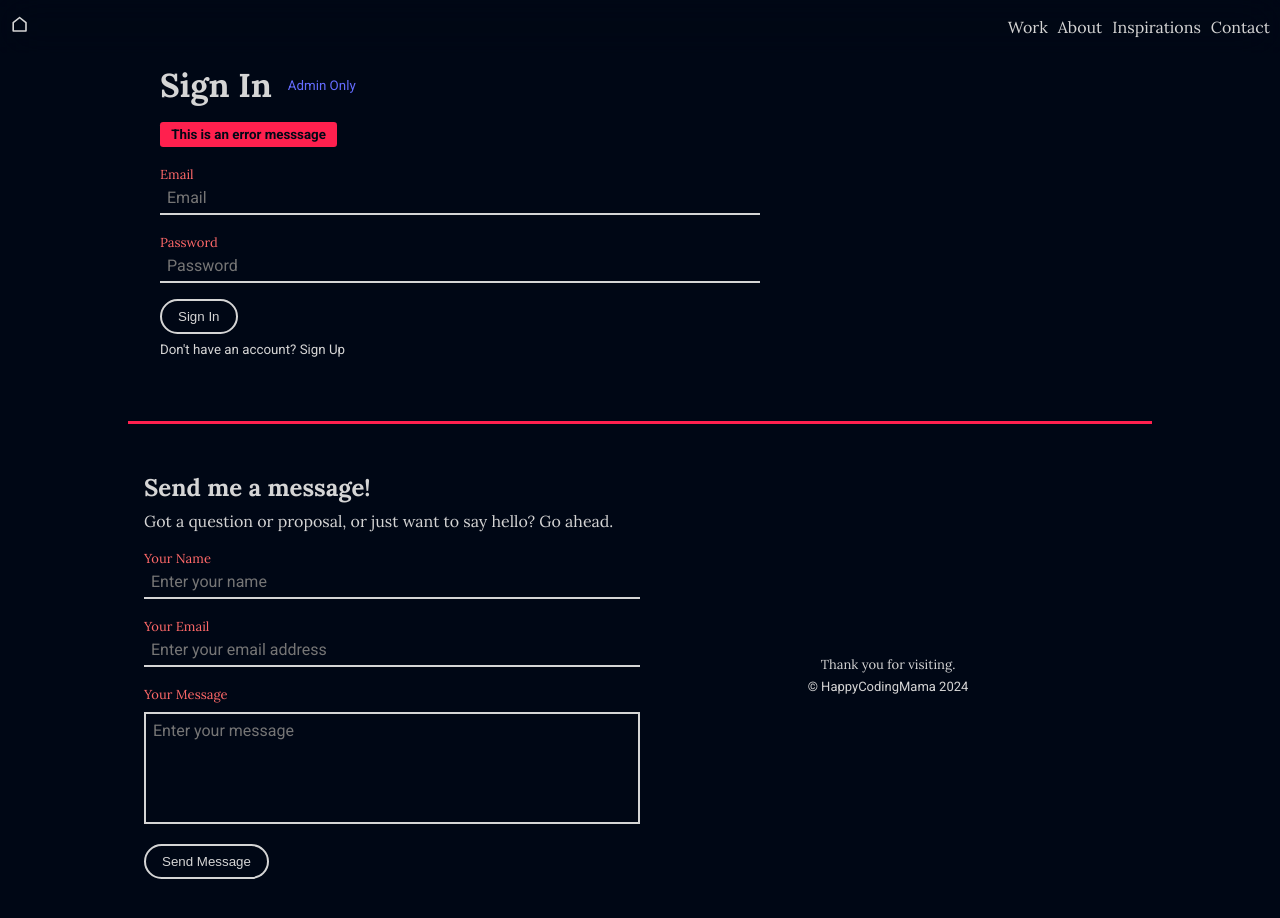
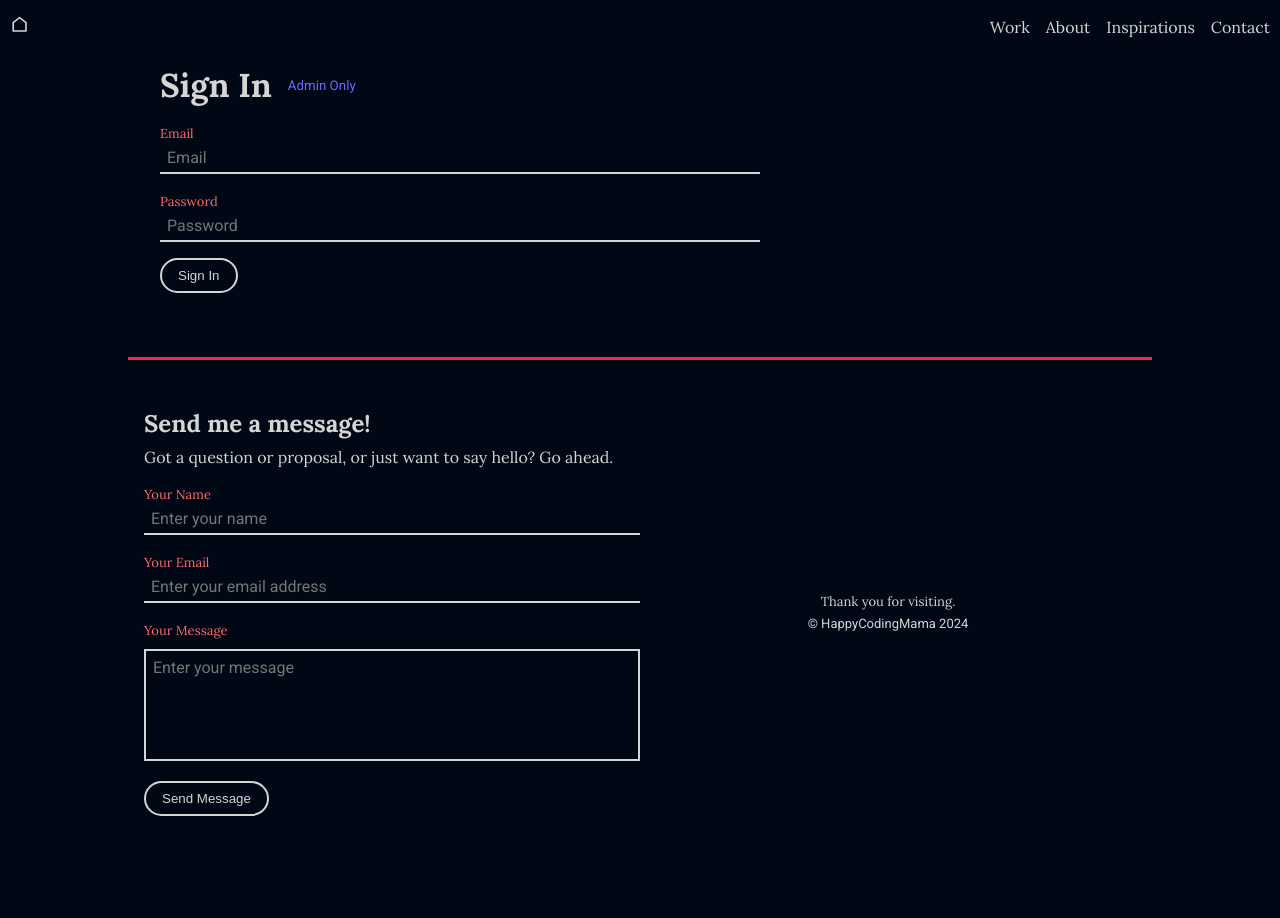
Before and after one commit to SwimmingWebDev/portfolio2024, a React (Vite) app in the folder client/: page /login in a window 1280 px wide. Shown: the top 918 px of the page. After the commit the page ends 864 px from the top, so only its background shows below. Built offline with nearby package versions, Linux system fonts and the light colour scheme.

Commit message:
Set admin ability

```diff
--- a/client/src/components/Header.jsx
+++ b/client/src/components/Header.jsx
@@ -1,11 +1,16 @@
-import React from "react";
+import React, { useContext } from "react";
 import { Link } from "react-router-dom";
 
 //icons
 import { RiHomeLine } from "react-icons/ri";
 import { SlMenu } from "react-icons/sl";
+import { RiLogoutCircleRLine } from "react-icons/ri";
+
+import { userContext } from "../context/userProvider.jsx";
 
 const Header = () => {
+  const { currentUser } = useContext(userContext);
+
   return (
     <header className="main-header">
       <Link to="/" className="logo">
@@ -18,6 +23,11 @@ const Header = () => {
               {nav}
             </div>
           ))}
+          {currentUser?.id && (
+            <Link to="/logout">
+              <RiLogoutCircleRLine className="nav-item transition" />
+            </Link>
+          )}
         </div>
         <SlMenu className="icon-menu" />
       </nav>
--- a/client/src/index.css
+++ b/client/src/index.css
@@ -212,7 +212,7 @@ label {
 
 .nav-items {
   display: flex;
-  gap: 10px;
+  gap: 1rem;
   cursor: pointer;
 }
 .nav-item:hover {
--- a/client/src/pages/AuthorPosts.jsx
+++ b/client/src/pages/AuthorPosts.jsx
@@ -1,31 +1,40 @@
-import React, { useState } from "react";
+import React, { useState, useContext } from "react";
 import PostItem from "../components/PostItem";
 import { RiKey2Line } from "react-icons/ri";
 import { IoMdAdd } from "react-icons/io";
 import { HiLogin } from "react-icons/hi";
 import { Link } from "react-router-dom";
 
+import { userContext } from "../context/userProvider.jsx";
+
 //temp
 import { DUMMY } from "../constants";
 
 const AuthorPosts = () => {
   const [posts, setPosts] = useState(DUMMY);
+  const { currentUser } = useContext(userContext);
 
   return (
     <section className="dashboard post-detail-container">
       <div className="dashboard-header">
         <h1>My Inspirations</h1>
+        {currentUser?.id ? (
           <div className="post-icons">
             <Link to="/create">
               <IoMdAdd />
             </Link>
-          <Link to="/logout">
+
+            {/* <Link to="/register">
+              <RiKey2Line />
+            </Link> */}
+          </div>
+        ) : (
+          <div className="post-icons">
+            <Link to="/login">
               <HiLogin />
             </Link>
-          <Link to="/register">
-            <RiKey2Line />
-          </Link>
           </div>
+        )}
       </div>
       <div className="inspirations-category">
         <ul className="inspirations-category-items">
--- a/client/src/pages/Login.jsx
+++ b/client/src/pages/Login.jsx
@@ -1,11 +1,19 @@
-import React, { useState } from "react";
-import { Link } from "react-router-dom";
+import React, { useState, useContext } from "react";
+import { Link, useNavigate } from "react-router-dom";
+import axios from "axios";
+
+import { userContext } from "../context/userProvider.jsx";
 
 const Login = () => {
   const [userData, setUserData] = useState({
     email: "",
     password: "",
   });
+
+  const [error, setError] = useState("");
+  const navigate = useNavigate();
+
+  const { setCurrentUser } = useContext(userContext);
 
   const onChange = (e) => {
     setUserData({
@@ -14,14 +22,40 @@ const Login = () => {
     });
   };
 
+  const loginUser = async (e) => {
+    e.preventDefault();
+    setError("");
+    try {
+      const response = await axios.post(
+        `${import.meta.env.VITE_API_BASE_URL}/users/login`,
+        userData
+      );
+
+      const user = response.data;
+      setCurrentUser(user);
+      navigate("/");
+    } catch (err) {
+      if (err.response) {
+        // Server responded with a status other than 2xx
+        setError(
+          err.response?.data?.message ||
+            "Unable to register at the moment. Please try again later"
+        );
+      } else {
+        // Something else caused the error
+        setError("An error occurred. Please try again later.");
+      }
+    }
+  };
+
   return (
     <section className="register-container">
       <div className="register-container-header">
         <h1>Sign In</h1>
         <small>Admin Only</small>
       </div>
-      <form className="register-form">
-        <small className="error-message">This is an error messsage</small>
+      <form className="register-form" onSubmit={loginUser}>
+        {error && <small className="error-message">{error}</small>}
 
         <div className="input-box">
           <label>Email</label>
@@ -52,9 +86,9 @@ const Login = () => {
           </button>
         </div>
       </form>
-      <p className="link-to-login">
+      {/* <p className="link-to-login">
         Don't have an account? <Link to="/register">Sign Up</Link>
-      </p>
+      </p> */}
     </section>
   );
 };
--- a/client/src/pages/Logout.jsx
+++ b/client/src/pages/Logout.jsx
@@ -1,7 +1,16 @@
-import React from "react";
+import React, { useContext } from "react";
+import { useNavigate } from "react-router-dom";
+
+import { userContext } from "../context/userProvider.jsx";
 
 const Logout = () => {
-  return <div>Logout</div>;
+  const navigate = useNavigate();
+  const { setCurrentUser } = useContext(userContext);
+
+  setCurrentUser(null);
+  navigate(`/login`);
+
+  return <></>;
 };
 
 export default Logout;
```
Lines whose indentation alone changed are shown as unchanged.
